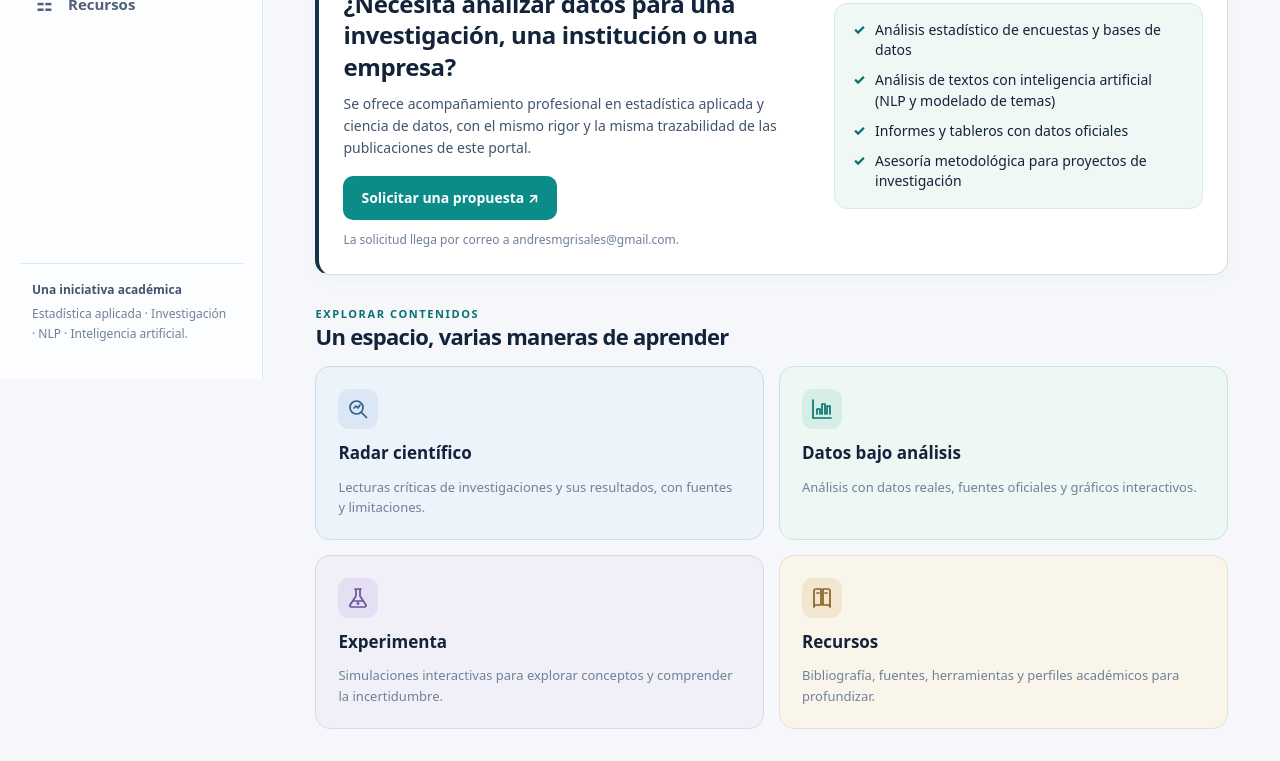
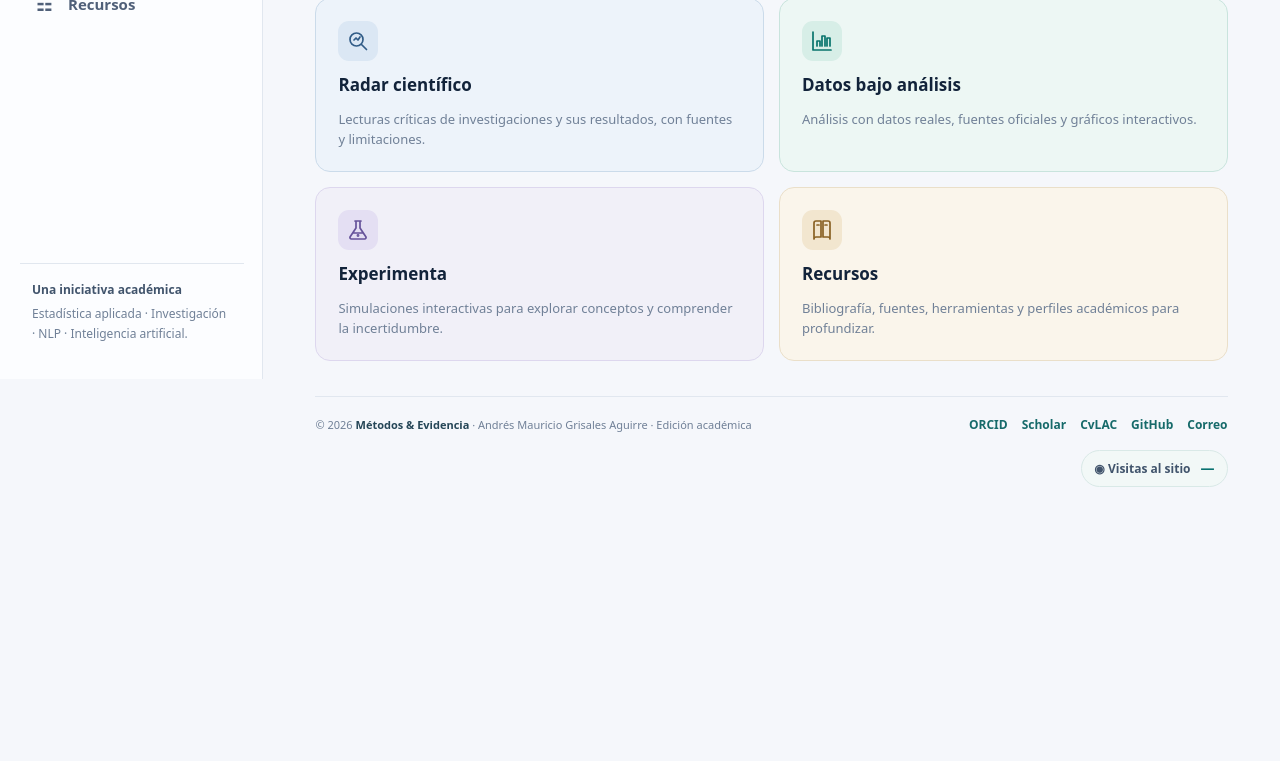
Before and after one commit to andresmgrisales/metodos-evidencia, a plain HTML site: page index.html in a window 1280 px wide. Shown: the part 421-1182 px from the top of the page. After the commit the page ends 964 px from the top, so only its background shows below. Drawn offline with Linux system fonts and the light colour scheme.

Commit message:
recursos: recuadro de servicios en Recursos y botón «Copiar correo»
Cambio aprobado por el responsable editorial el 26/11/2026.

Justificación:
- Ubicación: el recuadro de servicios de análisis de datos encaja mejor en
  Recursos, junto al perfil del autor y sus canales de contacto, que en
  la portada. Se inserta después de «Sobre el autor y editor» e Inicio
  vuelve exactamente a su versión anterior (verificado píxel a píxel).
- Botón: «Solicitar una propuesta» usa un enlace de correo (mailto), que
  no hace nada si el dispositivo no tiene una aplicación de correo
  configurada. Se agrega «Copiar correo», que copia la dirección y
  muestra «Correo copiado ✓», y una nota con la dirección visible.

Texto visible sin JavaScript de la portada regenerado con
herramientas/prerender.py. Sin cambios en nombres, orden ni estructura
de la navegación; páginas de análisis idénticas; sin errores.

Co-Authored-By: Claude Opus 5.5 <noreply@anthropic.com>
Claude-Session: https://claude.ai/code/session_01QXvreE9kNv5z8q1y4yBGt9

```diff
--- a/index.html
+++ b/index.html
@@ -422,16 +422,17 @@
 .home-section-grid .tile-recursos{--tile-bg:#faf5eb;--tile-line:#eadfc9;--tile-icon:#f2e6cf;--tile-accent:#896124}
 @media(max-width:730px){.home-week-grid,.home-section-grid{grid-template-columns:1fr;gap:12px}.home-section-grid .tile{min-height:164px;padding:21px}.week-card{padding:18px}.menu{grid-template-columns:repeat(6,minmax(0,1fr))}.menu button{grid-column:span 2}.menu button:nth-last-child(-n+2){grid-column:span 3}}
 
-/* Portada · recuadro de contacto para servicios de análisis de datos */
-.home-contact{display:grid;grid-template-columns:minmax(0,1.25fr) minmax(0,1fr);gap:22px 30px;align-items:center;margin:0 0 30px;padding:24px;border:1px solid #cddfdf;border-left:4px solid #123348;border-radius:15px;background:#fff;box-shadow:0 5px 16px #18354408}
-.home-contact h2{font-size:clamp(19px,2.3vw,24px);line-height:1.32;letter-spacing:-.4px;margin:8px 0 10px;color:var(--ink)}
-.home-contact-text p{margin:0 0 16px;color:var(--ink2);line-height:1.6;font-size:14px}
-.home-contact-btn{text-decoration:none!important;font-size:14px;padding:11px 18px}
-.home-contact .home-contact-note{margin:10px 0 0;font-size:12px;color:var(--muted)}
-.home-contact-list{list-style:none;margin:0;padding:16px 18px;background:#f0f8f6;border:1px solid #d5eae6;border-radius:13px;display:grid;gap:10px}
-.home-contact-list li{position:relative;padding-left:22px;font-size:14px;line-height:1.45;color:var(--ink)}
-.home-contact-list li::before{content:"✓";position:absolute;left:0;top:0;color:#08706c;font-weight:800}
-@media(max-width:730px){.home-contact{grid-template-columns:1fr;padding:19px}.home-contact-btn{width:100%}}
+/* Recursos · recuadro de servicios de análisis de datos */
+.svc-contact{display:grid;grid-template-columns:minmax(0,1.25fr) minmax(0,1fr);gap:22px 30px;align-items:center;margin:0 0 24px;padding:24px;border:1px solid #cddfdf;border-left:4px solid #123348;border-radius:15px;background:#fff;box-shadow:0 5px 16px #18354408}
+.svc-contact h2{font-size:clamp(19px,2.3vw,24px);line-height:1.32;letter-spacing:-.4px;margin:8px 0 10px;color:var(--ink)}
+.svc-contact-text p{margin:0 0 16px;color:var(--ink2);line-height:1.6;font-size:14px}
+.svc-contact-actions{display:flex;flex-wrap:wrap;gap:10px}
+.svc-contact-btn{text-decoration:none!important;font-size:14px;padding:11px 18px;cursor:pointer}
+.svc-contact .svc-contact-note{margin:12px 0 0;font-size:12px;color:var(--muted)}
+.svc-contact-list{list-style:none;margin:0;padding:16px 18px;background:#f0f8f6;border:1px solid #d5eae6;border-radius:13px;display:grid;gap:10px}
+.svc-contact-list li{position:relative;padding-left:22px;font-size:14px;line-height:1.45;color:var(--ink)}
+.svc-contact-list li::before{content:"✓";position:absolute;left:0;top:0;color:#08706c;font-weight:800}
+@media(max-width:730px){.svc-contact{grid-template-columns:1fr;padding:19px}.svc-contact-btn{flex:1 1 100%}}
 </style>
 </head>
 <body>
@@ -449,7 +450,6 @@
 <a class="week-card" href="analisis/brecha-desempleo-mujeres-hombres-colombia.html"><span class="week-section">Datos bajo análisis</span><h2>¿Dónde es mayor la brecha de desempleo entre mujeres y hombres en Colombia?</h2><p>Datos oficiales del DANE · Comparaciones territoriales y gráficos interactivos · Julio–septiembre de 2026.</p><span class="week-link">Leer y explorar ↗</span></a>
 <a class="week-card radar" href="articulos/valor-p-utilidad-interpretacion.html"><span class="week-section">Radar científico</span><h2>¿Debemos abandonar el valor p o aprender a utilizarlo correctamente?</h2><p>Lectura metodológica basada en una revisión sistemática sobre la interpretación de la evidencia estadística · 25 de noviembre de 2026.</p><span class="week-link">Leer el artículo ↗</span></a>
 </div></section>
-<section class="home-contact" aria-labelledby="home-contact-heading"><div class="home-contact-text"><div class="eyebrow">SERVICIOS DE ANÁLISIS DE DATOS</div><h2 id="home-contact-heading">¿Necesita analizar datos para una investigación, una institución o una empresa?</h2><p>Se ofrece acompañamiento profesional en estadística aplicada y ciencia de datos, con el mismo rigor y la misma trazabilidad de las publicaciones de este portal.</p><a class="btn home-contact-btn" href="mailto:andresmgrisales@gmail.com?subject=Solicitud%20de%20servicios%20de%20an%C3%A1lisis%20de%20datos">Solicitar una propuesta ↗</a><p class="home-contact-note">La solicitud llega por correo a andresmgrisales@gmail.com.</p></div><ul class="home-contact-list" aria-label="Servicios"><li>Análisis estadístico de encuestas y bases de datos</li><li>Análisis de textos con inteligencia artificial (NLP y modelado de temas)</li><li>Informes y tableros con datos oficiales</li><li>Asesoría metodológica para proyectos de investigación</li></ul></section>
 <section class="section" aria-labelledby="home-sections-heading"><div class="section-header"><div><div class="eyebrow">EXPLORAR CONTENIDOS</div><h2 id="home-sections-heading">Un espacio, varias maneras de aprender</h2></div></div><div class="home-section-grid">
 <button type="button" class="tile tile-radar" data-nav="radar"><span class="tile-ico"><svg viewBox="0 0 24 24" fill="none" stroke="currentColor" stroke-width="1.7" stroke-linecap="round" stroke-linejoin="round" aria-hidden="true"><circle cx="10.5" cy="10.5" r="6.5"></circle><path d="m15.5 15.5 5 5M8 11l2-2 2 2 2-3"></path></svg></span><strong>Radar científico</strong><span>Lecturas críticas de investigaciones y sus resultados, con fuentes y limitaciones.</span></button>
 <button type="button" class="tile tile-analisis" data-nav="analisis"><span class="tile-ico"><svg viewBox="0 0 24 24" fill="none" stroke="currentColor" stroke-width="1.7" stroke-linecap="round" stroke-linejoin="round" aria-hidden="true"><path d="M3 3v18h18M7 17v-5h3v5M12 17V7h3v10M17 17v-8h3v8"></path></svg></span><strong>Datos bajo análisis</strong><span>Análisis con datos reales, fuentes oficiales y gráficos interactivos.</span></button>
@@ -491,7 +491,6 @@ function originalHome(){return `<section class="home-week" aria-labelledby="home
 <a class="week-card" href="analisis/brecha-desempleo-mujeres-hombres-colombia.html"><span class="week-section">Datos bajo análisis</span><h2>¿Dónde es mayor la brecha de desempleo entre mujeres y hombres en Colombia?</h2><p>Datos oficiales del DANE · Comparaciones territoriales y gráficos interactivos · Julio–septiembre de 2026.</p><span class="week-link">Leer y explorar ↗</span></a>
 <a class="week-card radar" href="articulos/valor-p-utilidad-interpretacion.html"><span class="week-section">Radar científico</span><h2>¿Debemos abandonar el valor p o aprender a utilizarlo correctamente?</h2><p>Lectura metodológica basada en una revisión sistemática sobre la interpretación de la evidencia estadística · 25 de noviembre de 2026.</p><span class="week-link">Leer el artículo ↗</span></a>
 </div></section>
-<section class="home-contact" aria-labelledby="home-contact-heading"><div class="home-contact-text"><div class="eyebrow">SERVICIOS DE ANÁLISIS DE DATOS</div><h2 id="home-contact-heading">¿Necesita analizar datos para una investigación, una institución o una empresa?</h2><p>Se ofrece acompañamiento profesional en estadística aplicada y ciencia de datos, con el mismo rigor y la misma trazabilidad de las publicaciones de este portal.</p><a class="btn home-contact-btn" href="mailto:andresmgrisales@gmail.com?subject=Solicitud%20de%20servicios%20de%20an%C3%A1lisis%20de%20datos">Solicitar una propuesta ↗</a><p class="home-contact-note">La solicitud llega por correo a andresmgrisales@gmail.com.</p></div><ul class="home-contact-list" aria-label="Servicios"><li>Análisis estadístico de encuestas y bases de datos</li><li>Análisis de textos con inteligencia artificial (NLP y modelado de temas)</li><li>Informes y tableros con datos oficiales</li><li>Asesoría metodológica para proyectos de investigación</li></ul></section>
 <section class="section" aria-labelledby="home-sections-heading"><div class="section-header"><div><div class="eyebrow">EXPLORAR CONTENIDOS</div><h2 id="home-sections-heading">Un espacio, varias maneras de aprender</h2></div></div><div class="home-section-grid">
 <button type="button" class="tile tile-radar" data-nav="radar"><span class="tile-ico"><svg viewBox="0 0 24 24" fill="none" stroke="currentColor" stroke-width="1.7" stroke-linecap="round" stroke-linejoin="round" aria-hidden="true"><circle cx="10.5" cy="10.5" r="6.5"/><path d="m15.5 15.5 5 5M8 11l2-2 2 2 2-3"/></svg></span><strong>Radar científico</strong><span>Lecturas críticas de investigaciones y sus resultados, con fuentes y limitaciones.</span></button>
 <button type="button" class="tile tile-analisis" data-nav="analisis"><span class="tile-ico"><svg viewBox="0 0 24 24" fill="none" stroke="currentColor" stroke-width="1.7" stroke-linecap="round" stroke-linejoin="round" aria-hidden="true"><path d="M3 3v18h18M7 17v-5h3v5M12 17V7h3v10M17 17v-8h3v8"/></svg></span><strong>Datos bajo análisis</strong><span>Análisis con datos reales, fuentes oficiales y gráficos interactivos.</span></button>
@@ -546,7 +545,9 @@ function authorCard029(){return `<section class="author029" aria-labelledby="aut
  <div class="author029-links"><a href="https://orcid.org/0000-0002-4385-4474" target="_blank" rel="noopener noreferrer">ORCID ↗</a><a href="https://scholar.google.com/citations?hl=en&amp;sortby=pubdate&amp;user=-urmP7EAAAAJ&amp;view_op=list_works" target="_blank" rel="noopener noreferrer">Google Scholar ↗</a><a href="https://scienti.minciencias.gov.co/cvlac/visualizador/generarCurriculoCv.do?cod_rh=0001436256" target="_blank" rel="noopener noreferrer">CvLAC ↗</a><a href="https://github.com/andresmgrisales" target="_blank" rel="noopener noreferrer">GitHub ↗</a></div>
  <p class="author029-subtle">Enlaces a perfiles profesionales y publicaciones del autor.</p>
  </div></section>`; }
-function resources(){return originalResources().replace('<div class="grid2">',authorCard029()+'<div class="grid2">')+`<div class="section card"><div class="tag">BIBLIOGRAFÍA METODOLÓGICA</div><h3>Lecturas de inferencia estadística</h3><p class="small">Referencias para comprender el valor p, la justificación muestral y la importancia de interpretar la incertidumbre.</p><ul class="source-list"><li><a href="https://magazine.amstat.org/blog/2016/03/07/pvalue-mar16/" target="_blank" rel="noopener">ASA, 2016 ↗</a></li><li><a href="https://doi.org/10.1525/collabra.33267" target="_blank" rel="noopener">Lakens, 2022 ↗</a></li></ul><button class="btn mini" data-article="metodo">Consultar miniartículo ↗</button></div>`}
+// Recursos · recuadro de servicios de análisis de datos (autorizado el 26/11/2026).
+function servicesContact(){return `<section class="svc-contact" aria-labelledby="svc-contact-heading"><div class="svc-contact-text"><div class="eyebrow">SERVICIOS DE ANÁLISIS DE DATOS</div><h2 id="svc-contact-heading">¿Necesita analizar datos para una investigación, una institución o una empresa?</h2><p>Se ofrece acompañamiento profesional en estadística aplicada y ciencia de datos, con el mismo rigor y la misma trazabilidad de las publicaciones de este portal.</p><div class="svc-contact-actions"><a class="btn svc-contact-btn" href="mailto:andresmgrisales@gmail.com?subject=Solicitud%20de%20servicios%20de%20an%C3%A1lisis%20de%20datos">Solicitar una propuesta ↗</a><button type="button" class="btn outline svc-contact-btn" data-copy-email="andresmgrisales@gmail.com">Copiar correo</button></div><p class="svc-contact-note">Correo: andresmgrisales@gmail.com. Si el botón no abre su aplicación de correo, copie la dirección y escriba desde su cuenta.</p></div><ul class="svc-contact-list" aria-label="Servicios"><li>Análisis estadístico de encuestas y bases de datos</li><li>Análisis de textos con inteligencia artificial (NLP y modelado de temas)</li><li>Informes y tableros con datos oficiales</li><li>Asesoría metodológica para proyectos de investigación</li></ul></section>`}
+function resources(){return originalResources().replace('<div class="grid2">',authorCard029()+servicesContact()+'<div class="grid2">')+`<div class="section card"><div class="tag">BIBLIOGRAFÍA METODOLÓGICA</div><h3>Lecturas de inferencia estadística</h3><p class="small">Referencias para comprender el valor p, la justificación muestral y la importancia de interpretar la incertidumbre.</p><ul class="source-list"><li><a href="https://magazine.amstat.org/blog/2016/03/07/pvalue-mar16/" target="_blank" rel="noopener">ASA, 2016 ↗</a></li><li><a href="https://doi.org/10.1525/collabra.33267" target="_blank" rel="noopener">Lakens, 2022 ↗</a></li></ul><button class="btn mini" data-article="metodo">Consultar miniartículo ↗</button></div>`}
 
 
 /* v0.26 · contenido editorial autorizado conservando el resto de la interfaz */
@@ -661,6 +662,16 @@ function me033Catalog(){return '<section class="page-head"><div class="eyebrow">
       .replace('Ver las investigaciones ↗','Explorar el Radar ↗');};
   templates.laboratorio=laboratory;
   templates.recursos=resourcesPublic027;
+
+// «Copiar correo» del recuadro de servicios: funciona aunque no haya app de correo configurada.
+document.addEventListener('click',function(e){
+  const b=e.target.closest('[data-copy-email]');if(!b)return;
+  const mail=b.dataset.copyEmail,label=b.dataset.label||(b.dataset.label=b.textContent);
+  const done=()=>{b.textContent='Correo copiado ✓';setTimeout(()=>{b.textContent=label},2500)};
+  const legacy=()=>{const t=document.createElement('textarea');t.value=mail;t.setAttribute('readonly','');t.style.position='fixed';t.style.opacity='0';document.body.appendChild(t);t.select();
+    let ok=false;try{ok=document.execCommand('copy')}catch(_){}t.remove();ok?done():window.prompt('Copie el correo:',mail)};
+  if(navigator.clipboard&&window.isSecureContext){navigator.clipboard.writeText(mail).then(done,legacy)}else{legacy()}
+});
   if(!publicSections027.has(state.page)){state.page='inicio'}
   render(false);
 })();
```
Also changed, not shown: 1 other file.
